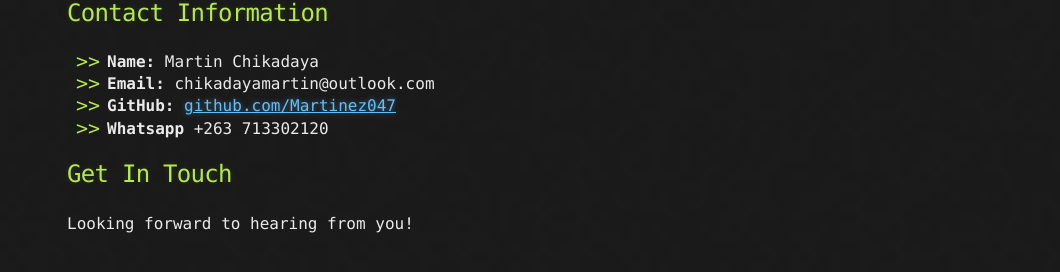
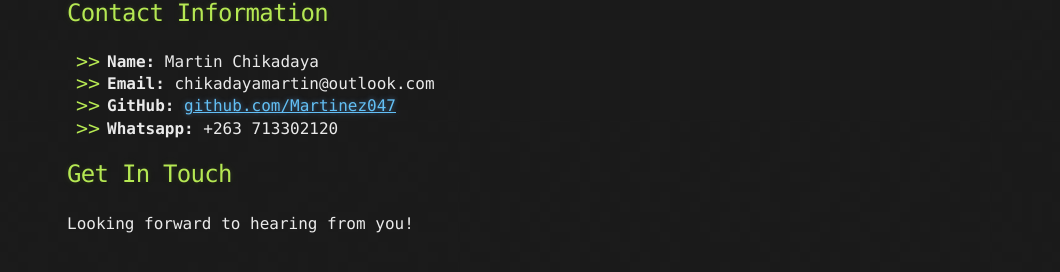
Before and after one commit to Martinez047/Martinez047, a Jekyll site: the page built from contact.md, in a window 1280 px wide. Shown: the part 411-683 px from the top of the page, without its empty margins (73-1133 px from the left). Built offline with Jekyll 4.4.1, drawn with Linux system fonts in a browser that asks for light colours.

```diff
--- a/contact.md
+++ b/contact.md
@@ -12,7 +12,7 @@ I would love to hear from you! If you have any questions, suggestions, or just w
 - **Name:** Martin Chikadaya
 - **Email:** chikadayamartin@outlook.com
 - **GitHub:** [github.com/Martinez047](https://github.com/Martinez047)
-- **Whatsapp** +263 713302120
+- **Whatsapp:** +263 713302120
 
 ## Get In Touch
 
```
